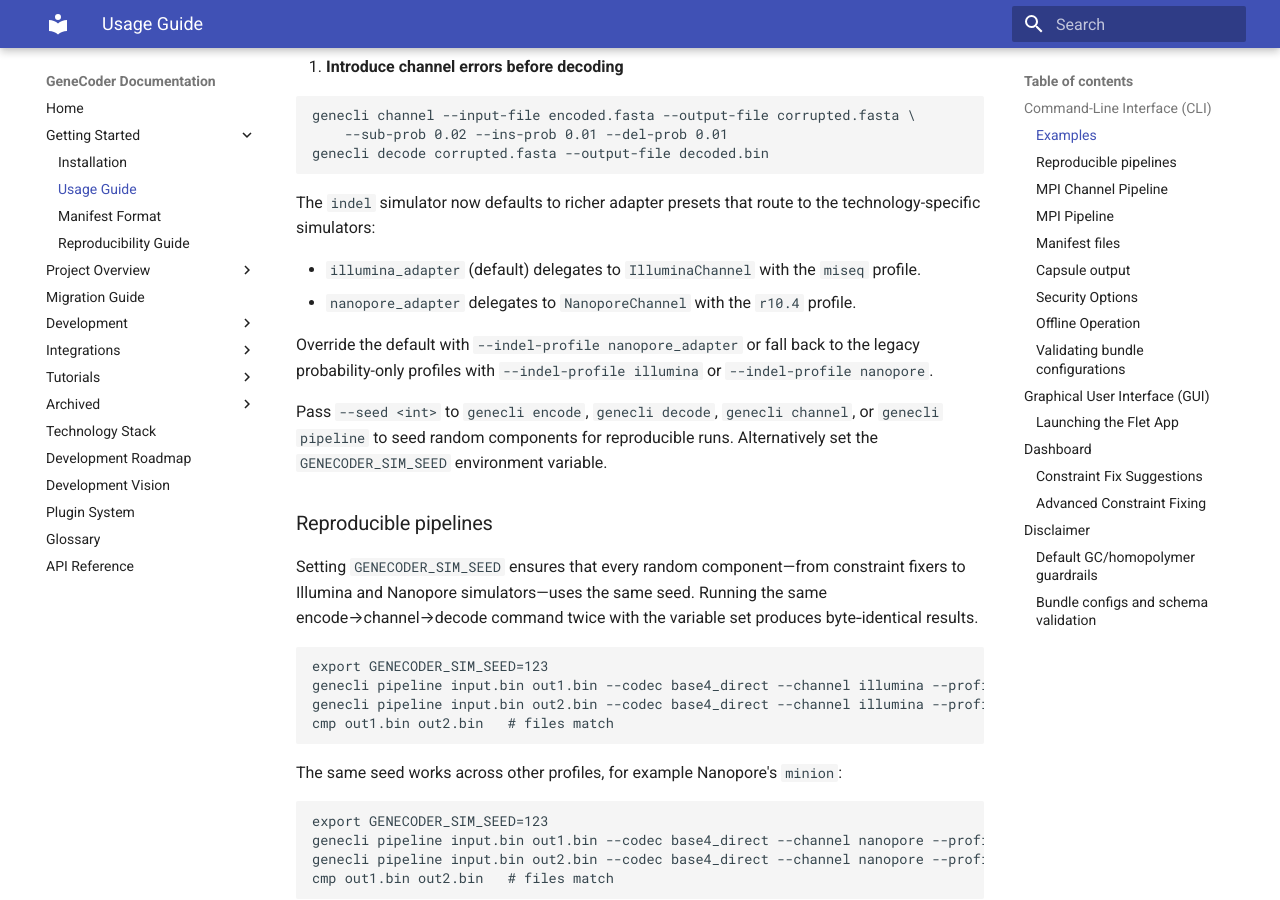
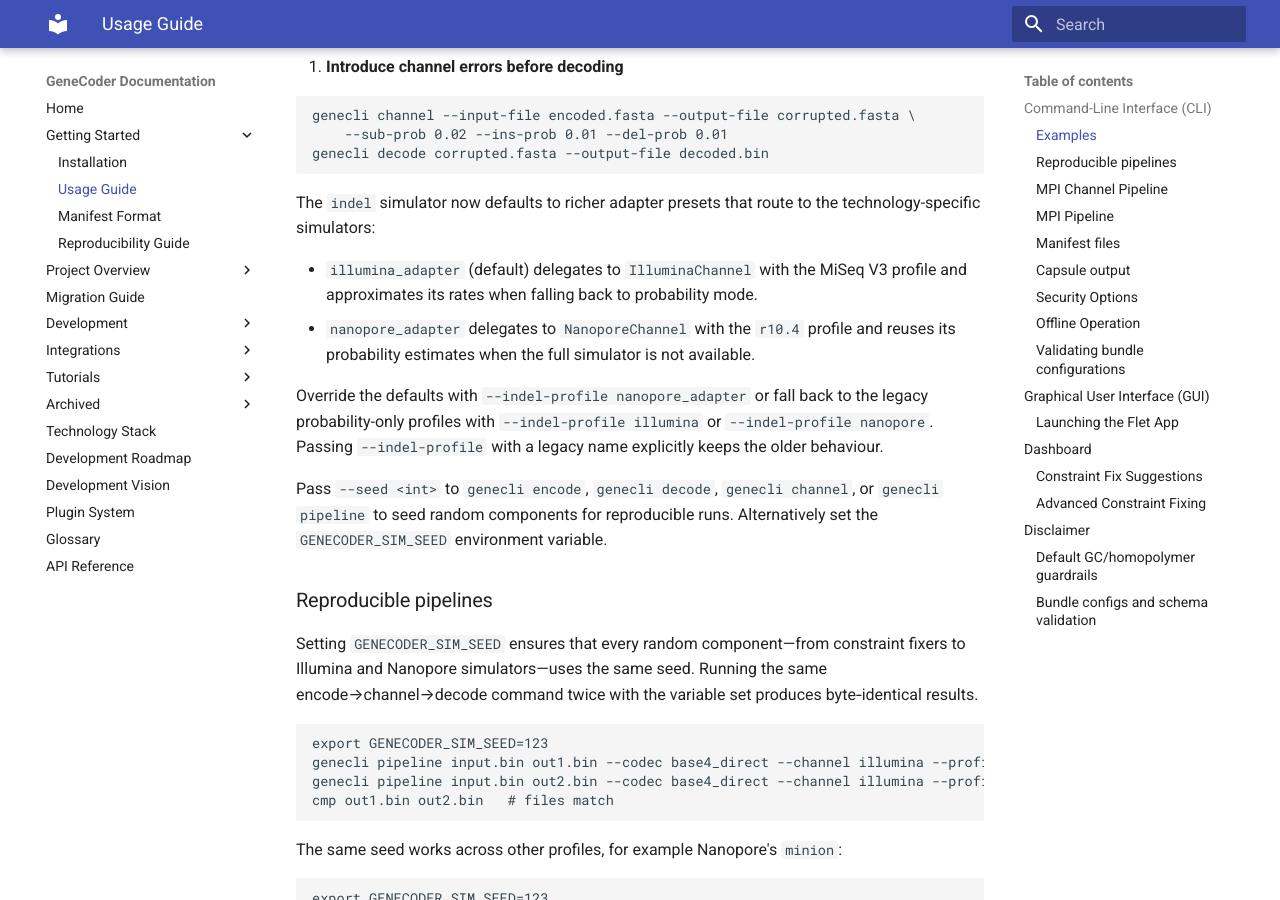
Before and after one commit to d0tTino/GeneCoder, an MkDocs documentation site: the page built from docs/usage.md, in a window 1280 px wide and 900 px high, scrolled down 2636 px. Built offline with MkDocs 1.6.1 and Material for MkDocs 9.7.7, drawn with Linux system fonts in a browser that asks for light colours.

Commit message:
Respect explicit indel rates when using adapter profiles

```diff
--- a/docs/usage.md
+++ b/docs/usage.md
@@ -149,13 +149,16 @@ The ``indel`` simulator now defaults to richer adapter presets that route to the
 technology-specific simulators:
 
 * ``illumina_adapter`` (default) delegates to ``IlluminaChannel`` with the
-  ``miseq`` profile.
+  MiSeq V3 profile and approximates its rates when falling back to probability
+  mode.
 * ``nanopore_adapter`` delegates to ``NanoporeChannel`` with the ``r10.4``
-  profile.
+  profile and reuses its probability estimates when the full simulator is not
+  available.
 
-Override the default with ``--indel-profile nanopore_adapter`` or fall back to
+Override the defaults with ``--indel-profile nanopore_adapter`` or fall back to
 the legacy probability-only profiles with ``--indel-profile illumina`` or
-``--indel-profile nanopore``.
+``--indel-profile nanopore``. Passing ``--indel-profile`` with a legacy name
+explicitly keeps the older behaviour.
 
 Pass `--seed <int>` to `genecli encode`, `genecli decode`, `genecli channel`, or
 `genecli pipeline` to seed random components for reproducible runs.
```
Also changed, not shown: 4 other files.
